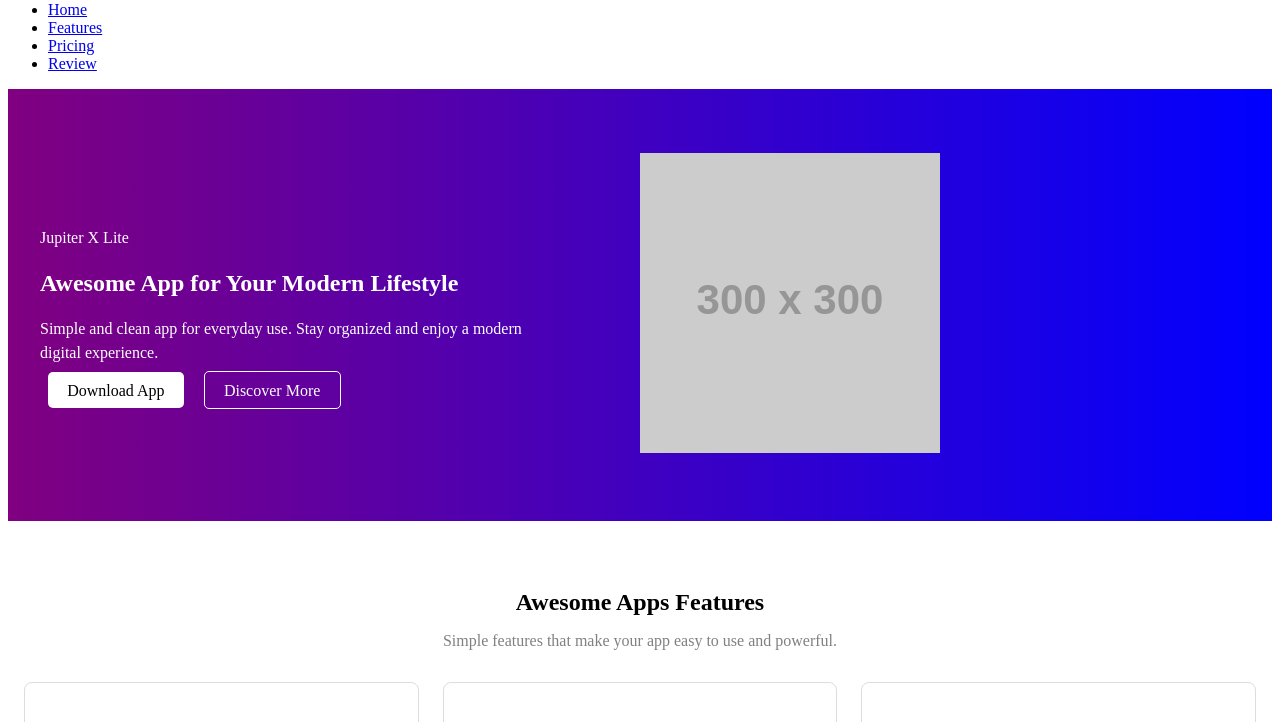
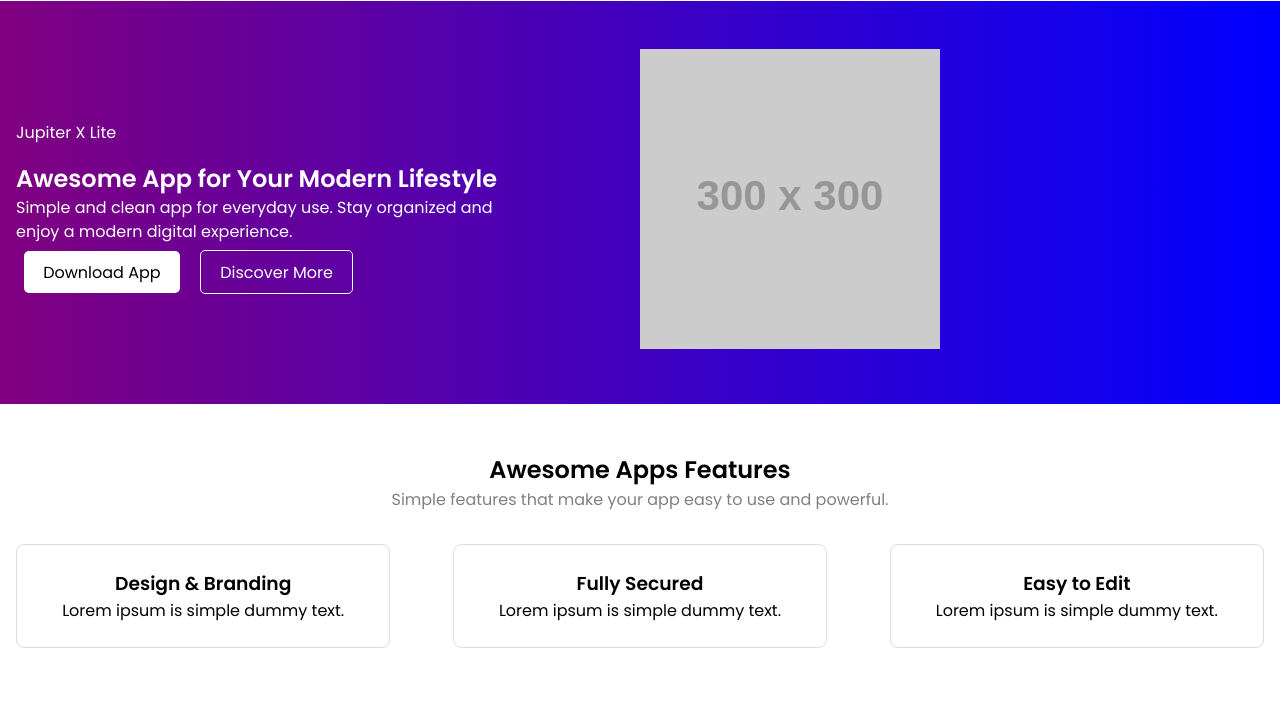
Before and after one commit to ayeshock/DMD-3470, a plain HTML site: page Final-project/index.html in a window 1280 px wide. Shown: the part 66-788 px from the top of the page. Drawn offline with Linux system fonts and the light colour scheme; placeholder pictures from the web are drawn by us.

Commit message:
final project update

```diff
--- a/Final-project/styles.css
+++ b/Final-project/styles.css
@@ -1,4 +1,37 @@
-/* Hero */
+* {
+  box-sizing: border-box;
+  margin: 0;
+  padding: 0;
+}
+
+body {
+  font-family: 'Poppins', sans-serif;
+}
+
+/* NAV */
+.nav {
+  display: flex;
+  justify-content: space-between;
+  align-items: center;
+  padding: 1rem;
+}
+
+.logo {
+  font-weight: 600;
+}
+
+.nav-links {
+  display: flex;
+  gap: 1rem;
+  list-style: none;
+}
+
+.nav-links a {
+  text-decoration: none;
+  color: black;
+}
+
+/* HERO */
 .hero {
   display: flex;
   flex-direction: column;
@@ -40,14 +73,10 @@
   max-width: 100%;
 }
 
-/* Features */
+/* FEATURES */
 .features {
   padding: 3rem 1rem;
   text-align: center;
-}
-
-.features h2 {
-  margin-bottom: 0.5rem;
 }
 
 .features-desc {
@@ -67,7 +96,7 @@
   border-radius: 8px;
 }
 
-/* How It Works */
+/* HOW IT WORKS */
 .how-it-works {
   padding: 3rem 1rem;
   display: flex;
@@ -84,7 +113,7 @@
   max-width: 100%;
 }
 
-/* Info Section */
+/* INFO */
 .info-section {
   padding: 3rem 1rem;
   display: flex;
@@ -107,13 +136,12 @@
   border-radius: 5px;
 }
 
-/* Bigger screens */
+/* DESKTOP */
 @media (min-width: 768px) {
   .hero {
     flex-direction: row;
     justify-content: space-between;
     text-align: left;
-    padding: 4rem 2rem;
   }
 
   .hero-text,
@@ -132,8 +160,6 @@
 
   .how-it-works {
     flex-direction: row;
-    justify-content: space-between;
-    align-items: center;
     text-align: left;
   }
 
@@ -144,7 +170,6 @@
 
   .info-section {
     flex-direction: row;
-    align-items: center;
     text-align: left;
   }
 
```
